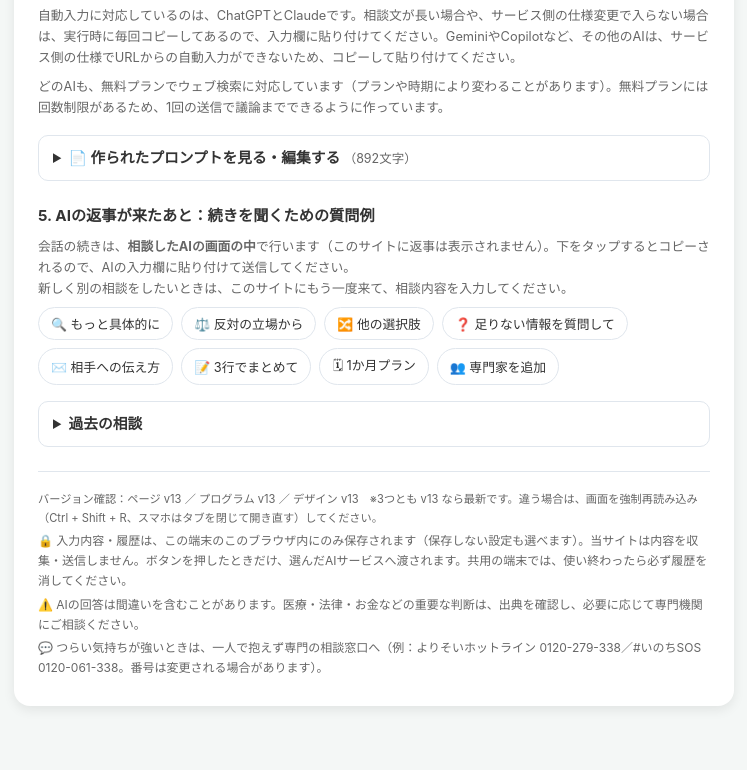
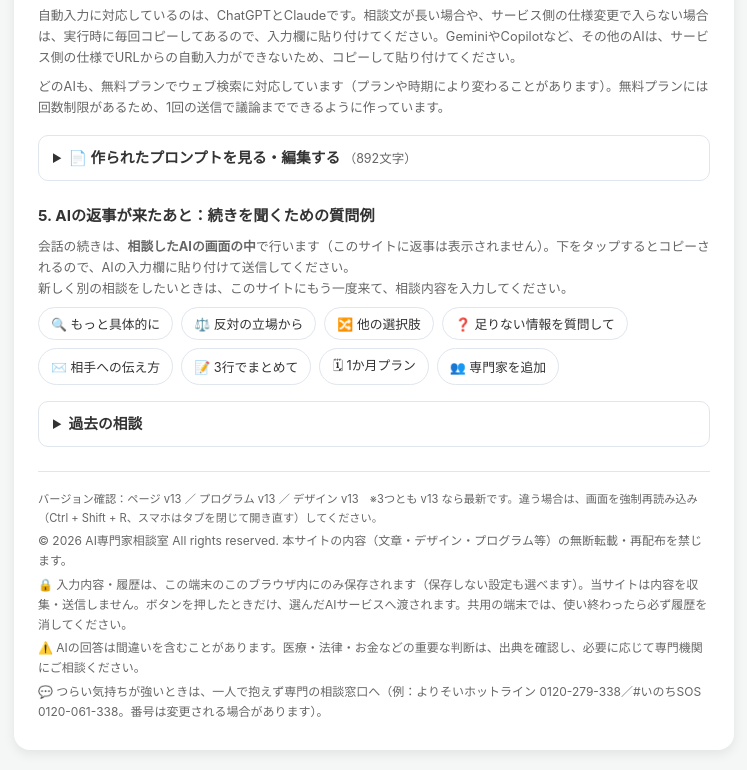
Before and after one commit to annah464545-hub/AI_consultation, a plain HTML site: page index.html in a window 1280 px wide. Shown: the part 4488-5258 px from the top of the page, without its empty margins (266-1013 px from the left). Before the commit the page ends 5214 px from the top, so only its background shows below. Drawn offline with Linux system fonts and the light colour scheme.

Commit message:
Add files via upload

```diff
--- a/index.html
+++ b/index.html
@@ -205,6 +205,7 @@
 
     <div class="footer">
       <p class="ver">バージョン確認：ページ v13 ／ プログラム <span id="verJs">（未読込）</span> ／ デザイン <span class="ver-css"></span>　※3つとも v13 なら最新です。違う場合は、画面を強制再読み込み（Ctrl + Shift + R、スマホはタブを閉じて開き直す）してください。</p>
+      <p>© 2026 AI専門家相談室 All rights reserved. 本サイトの内容（文章・デザイン・プログラム等）の無断転載・再配布を禁じます。</p>
       <p>🔒 入力内容・履歴は、この端末のこのブラウザ内にのみ保存されます（保存しない設定も選べます）。当サイトは内容を収集・送信しません。ボタンを押したときだけ、選んだAIサービスへ渡されます。共用の端末では、使い終わったら必ず履歴を消してください。</p>
       <p>⚠️ AIの回答は間違いを含むことがあります。医療・法律・お金などの重要な判断は、出典を確認し、必要に応じて専門機関にご相談ください。</p>
       <p>💬 つらい気持ちが強いときは、一人で抱えず専門の相談窓口へ（例：よりそいホットライン 0120-279-338／#いのちSOS 0120-061-338。番号は変更される場合があります）。</p>
```
Also changed, not shown: 2 other files.
